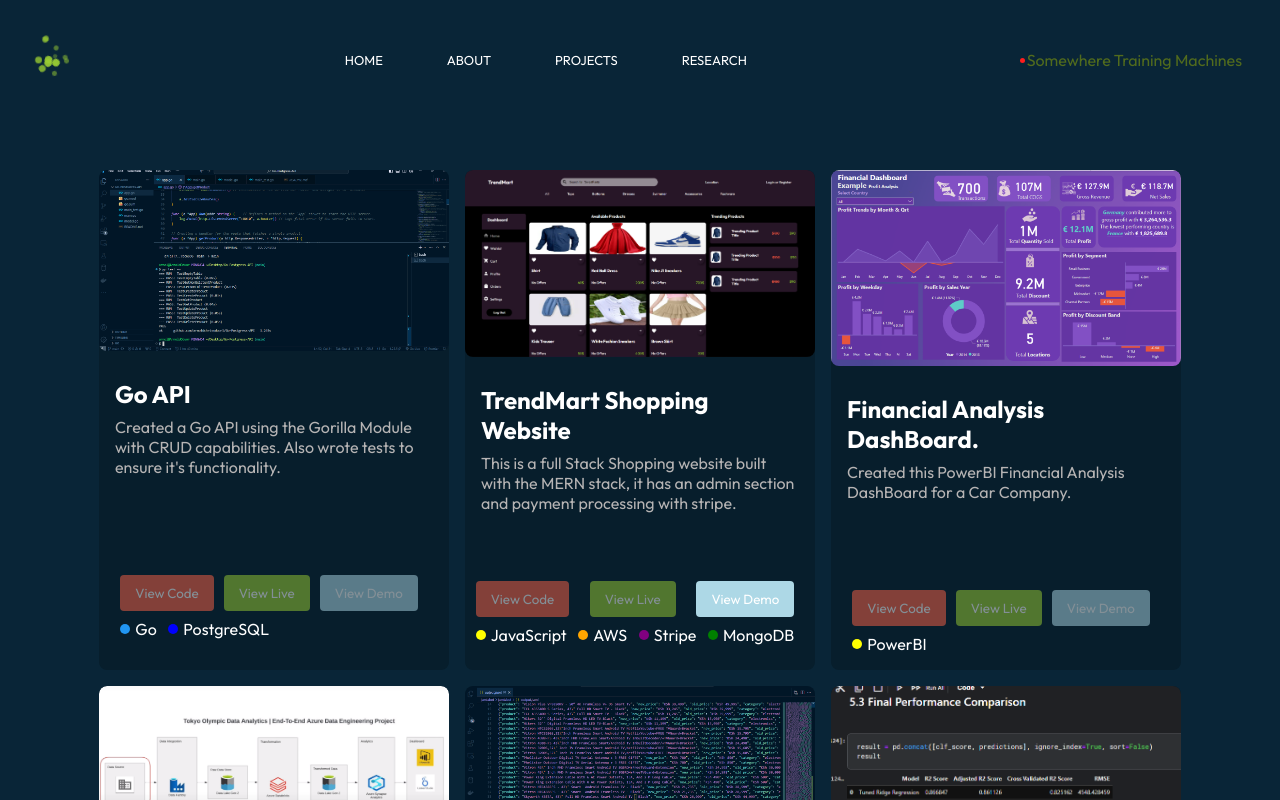
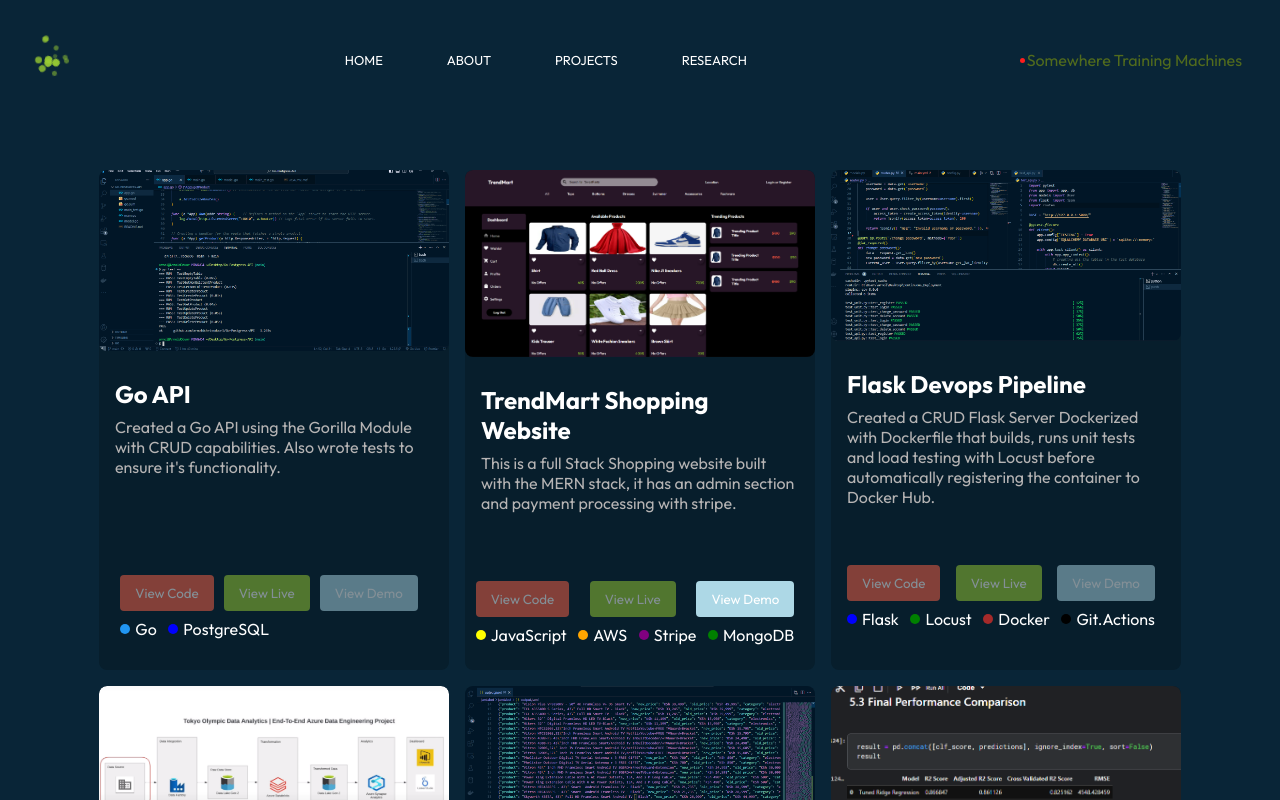
Before and after one commit to arnoldchrisoduor1/portfolio, a React (Vite) app: page /projects in a window 1280 px wide. Shown: the top 800 px of the page. Built offline with nearby package versions, Linux system fonts and the light colour scheme.

Commit message:
Added Flask Project

```diff
--- a/src/assets/projects.js
+++ b/src/assets/projects.js
@@ -6,6 +6,7 @@ import Analysis1 from './analysis1.png'
 import Tokyo from './tokyo.png'
 import Jumia from './jumia.png'
 import Medical from './medicals.png'
+import Flask from './flask.png'
 
 const projects = [
     {
@@ -24,11 +25,11 @@ const projects = [
       youtubeUrl: "https://www.youtube.com/embed/d3umlU_3mpw?si=qN8HX6JeFhK3Cosw"
     },
     {
-      title: "Financial Analysis DashBoard.",
-      desc: "Created this PowerBI Financial Analysis DashBoard for a Car Company.",
-      img: Analysis1,
-      colors: ["Yellow"],
-      languages: ["PowerBI"]
+      title: "Flask Devops Pipeline",
+      desc: "Created a CRUD Flask Server Dockerized with Dockerfile that builds, runs unit tests and load testing with Locust before automatically registering the container to Docker Hub.",
+      img: Flask,
+      colors: ["Blue", "Green", "Brown", "Black"],
+      languages: ["Flask", "Locust", "Docker", "Git.Actions"]
     },
     {
       title: "World Olympics Data Engineering Pipeline.",
```
Also changed, not shown: src/assets/flask.png (added).
